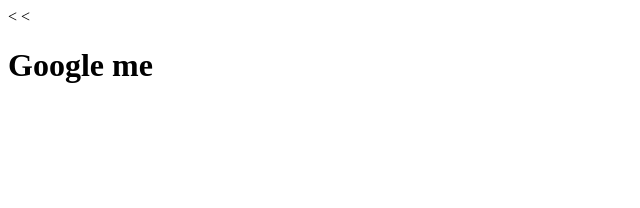
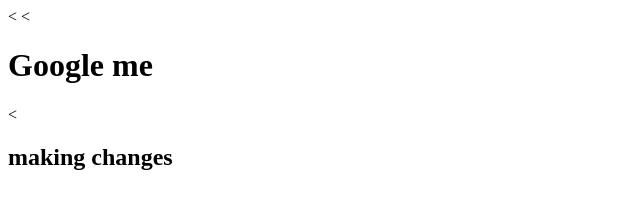
Before and after one commit to PrajjwalDatir/Harvard-Projects, a plain HTML site: page test.html in a window 1280 px wide. Shown: the whole page, without its empty margins (0-640 px from the left). Drawn offline with Linux system fonts and the light colour scheme.

Commit message:
added changes

```diff
--- a/test.html
+++ b/test.html
@@ -6,5 +6,6 @@
     </head>
     <body>
         <<h1>Google me</h1>
+        <<h2>making changes</h2>
     </body>
 </html>
```
